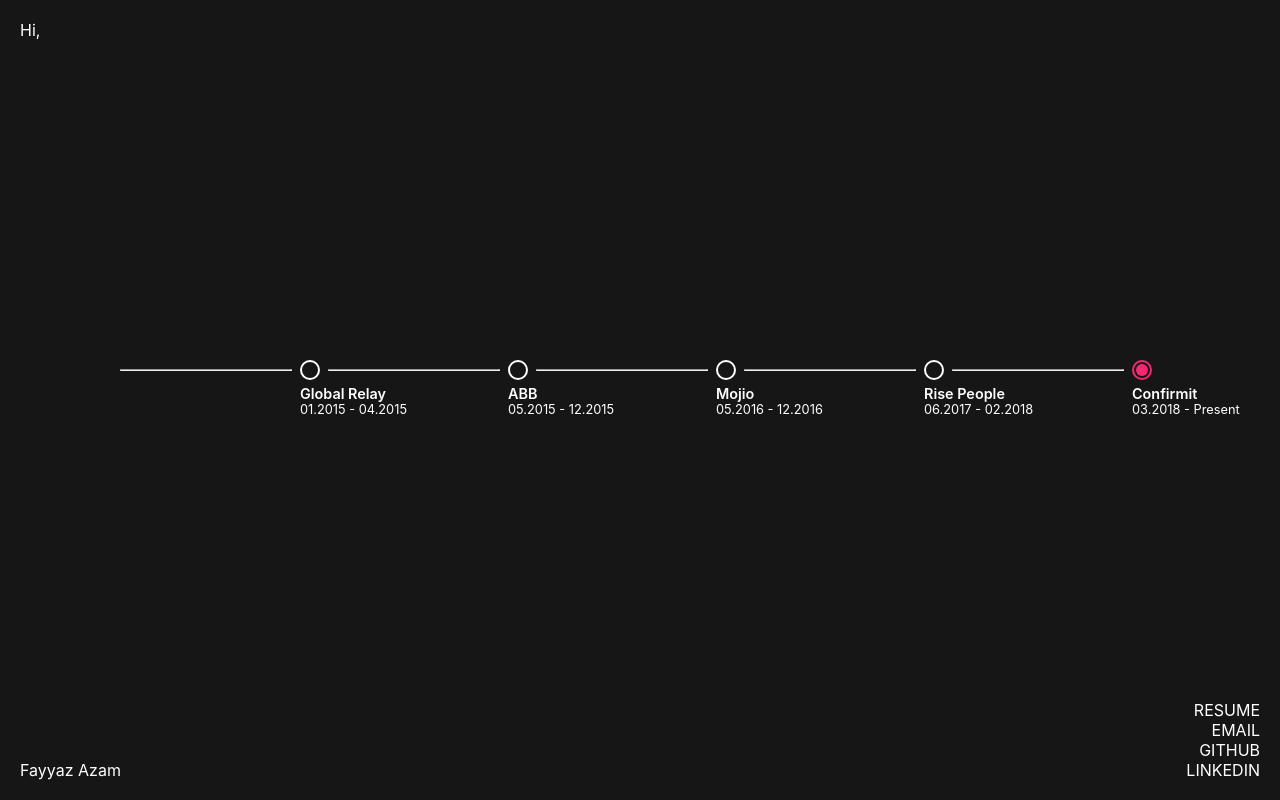
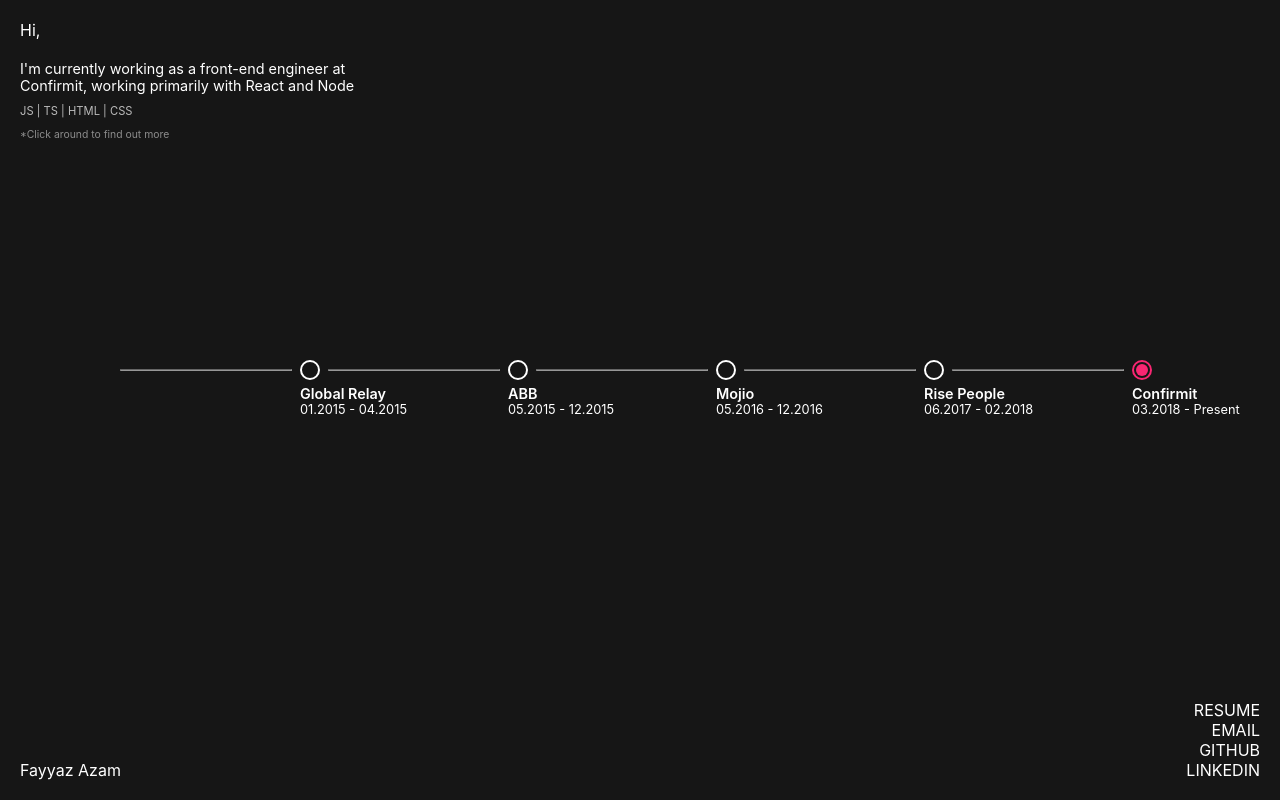
Before and after one commit to fayyazazam/fayyazazam.com, a React (Vite) app: page / in a window 1280 px wide. Built offline with nearby package versions, Linux system fonts and the light colour scheme.

Commit message:
Some more fine tuning and putting in text

```diff
--- a/src/App.tsx
+++ b/src/App.tsx
@@ -2,6 +2,7 @@
 
 import React from 'react';
 
+import ActivePoint from './components/ActivePoint';
 import Tilt from './components/Tilt';
 import Timeline from './components/Timeline';
 import { LINKS, POINTS } from './constants';
@@ -23,10 +24,11 @@
     <div className={block()}>
       <Tilt className={element('tilt')}>
         <div className={element('body')}>Hi,</div>
+        <ActivePoint activeTimeline={activeTimeline} />
         <Timeline>
           {points.map(({ date, onClick, title }, index) => {
             return (
-              <>
+              <React.Fragment key={title}>
                 <Timeline.Connector />
                 <Timeline.Point
                   active={activeTimeline === index}
@@ -35,7 +37,7 @@
                   onClick={onClick}
                   title={title}
                 />
-              </>
+              </React.Fragment>
             );
           })}
         </Timeline>
--- /dev/null
+++ b/src/components/ActivePoint/ActivePoint.tsx
@@ -0,0 +1,51 @@
+import './css/ActivePoint.scss';
+
+import React from 'react';
+
+import { POINTS } from './../../constants';
+import bemBuilder from './../../utils/bemBuilder';
+import usePrevious from './../../utils/usePrevious';
+
+const { block, element } = bemBuilder('active-point');
+
+type ActivePointProps = {
+  activeTimeline: number;
+};
+
+const ActivePoint = ({ activeTimeline }: ActivePointProps) => {
+  const [showHelperText, setShowHelperText] = React.useState(true);
+  const previousActiveTimeline = usePrevious(activeTimeline);
+
+  React.useEffect(() => {
+    if (showHelperText && activeTimeline !== previousActiveTimeline) {
+      setShowHelperText(false);
+    }
+  }, [
+    activeTimeline,
+    previousActiveTimeline,
+    showHelperText,
+    setShowHelperText
+  ]);
+
+  const activePoint = React.useMemo(() => {
+    return POINTS[activeTimeline];
+  }, [activeTimeline]);
+
+  return (
+    <div className={block()}>
+      <div className={element('text')}>{activePoint.text}</div>
+      {Boolean(activePoint.skills?.length) && (
+        <div className={element('skills')}>
+          {activePoint.skills.join(' | ')}
+        </div>
+      )}
+      {showHelperText && (
+        <div className={element('helper-text')}>
+          *Click around to find out more
+        </div>
+      )}
+    </div>
+  );
+};
+
+export default ActivePoint;
--- /dev/null
+++ b/src/components/ActivePoint/css/ActivePoint.scss
@@ -0,0 +1,22 @@
+.active-point {
+  position: absolute;
+  margin-top: 40px;
+  margin-bottom: -40px;
+  width: 350px;
+}
+
+.active-point__helper-text {
+  margin-top: 10px;
+  font-size: 0.65rem;
+  opacity: 0.5;
+}
+
+.active-point__text {
+  font-size: 0.9rem;
+}
+
+.active-point__skills {
+  margin-top: 10px;
+  font-size: 0.7rem;
+  opacity: 0.7;
+}
--- /dev/null
+++ b/src/components/ActivePoint/index.ts
@@ -0,0 +1,4 @@
+import ActivePoint from './ActivePoint';
+
+export { ActivePoint };
+export default ActivePoint;
--- a/src/components/Timeline/css/Timeline.scss
+++ b/src/components/Timeline/css/Timeline.scss
@@ -3,4 +3,5 @@
   margin-top: auto;
   align-items: center;
   padding: 0 100px;
+  min-width: 600px;
 }
--- a/src/components/Timeline/css/TimelineConnector.scss
+++ b/src/components/Timeline/css/TimelineConnector.scss
@@ -4,4 +4,5 @@
 
 .timeline-connector__line {
   color: white;
+  opacity: 0.6;
 }
--- a/src/components/Timeline/css/TimelinePoint.scss
+++ b/src/components/Timeline/css/TimelinePoint.scss
@@ -1,4 +1,4 @@
-$pink: #f92672;
+@import '../../../css/App';
 
 .timeline-point {
   position: relative;
--- a/src/constants.ts
+++ b/src/constants.ts
@@ -1,9 +1,39 @@
 export const POINTS = [
-  { title: 'Global Relay', date: '01.2015 - 04.2015' },
-  { title: 'ABB', date: '05.2015 - 12.2015' },
-  { title: 'Mojio', date: '05.2016 - 12.2016' },
-  { title: 'Rise People', date: '06.2017 - 02.2018' },
-  { title: 'Confirmit', date: '03.2018 - Present' }
+  {
+    title: 'Global Relay',
+    date: '01.2015 - 04.2015',
+    skills: [],
+    text:
+      'My first internship ever, at GR, was all about testing security deficiencies in the main application'
+  },
+  {
+    title: 'ABB',
+    date: '05.2015 - 12.2015',
+    skills: ['JAVA'],
+    text:
+      'At my intership with ABB, I split my term building a mobile application through Cordova and creating an API layer using ElasticSearch'
+  },
+  {
+    title: 'Mojio',
+    date: '05.2016 - 12.2016',
+    skills: ['JS', 'C#'],
+    text:
+      'During my internship at Mojio, I built out an automation framework using JS for the API layer and the telematics server'
+  },
+  {
+    date: '06.2017 - 02.2018',
+    skills: ['JS', 'TS', 'RB', 'HTML', 'CSS'],
+    text:
+      'I was a full-stack engineer at Rise; contributed to multiple applications written in Angular with a side-dose of Rails',
+    title: 'Rise People'
+  },
+  {
+    date: '03.2018 - Present',
+    skills: ['JS', 'TS', 'HTML', 'CSS'],
+    text:
+      "I'm currently working as a front-end engineer at Confirmit, working primarily with React and Node",
+    title: 'Confirmit'
+  }
 ];
 
 export const LINKS = [
--- a/src/css/App.scss
+++ b/src/css/App.scss
@@ -1,3 +1,5 @@
+$pink: #f92672;
+
 body {
   margin: 0;
 
@@ -22,6 +24,7 @@
 }
 
 .app__tilt {
+  position: relative;
   display: flex;
   flex-direction: column;
   margin: 20px;
@@ -52,3 +55,20 @@
     color: red;
   }
 }
+
+.app__active-point {
+  position: absolute;
+  margin-top: 40px;
+  margin-bottom: -40px;
+  width: 350px;
+}
+
+.app__active-point-text {
+  font-size: 0.9rem;
+}
+
+.app__active-point-skills {
+  margin-top: 10px;
+  font-size: 0.7rem;
+  opacity: 0.7;
+}
--- /dev/null
+++ b/src/utils/usePrevious.ts
@@ -0,0 +1,12 @@
+import React from 'react';
+
+// This usePrevious differs from react-use since it uses the provided state as initial value
+function usePrevious(state: any) {
+  const ref = React.useRef(state);
+  React.useEffect(function() {
+    ref.current = state;
+  });
+  return ref.current;
+}
+
+export default usePrevious;
```
Also changed, not shown: 4 other files (tests, documents, lock files or other folders).
